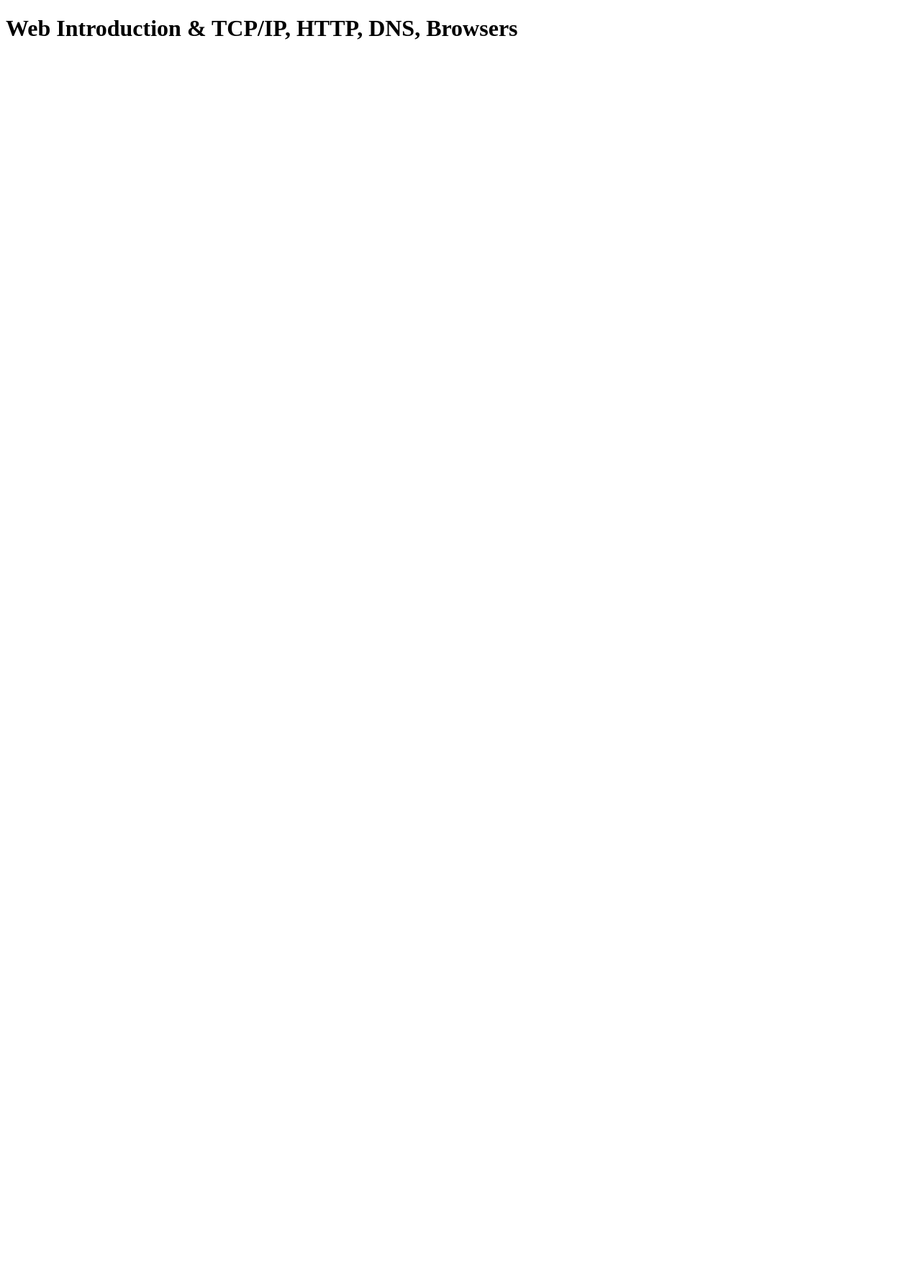
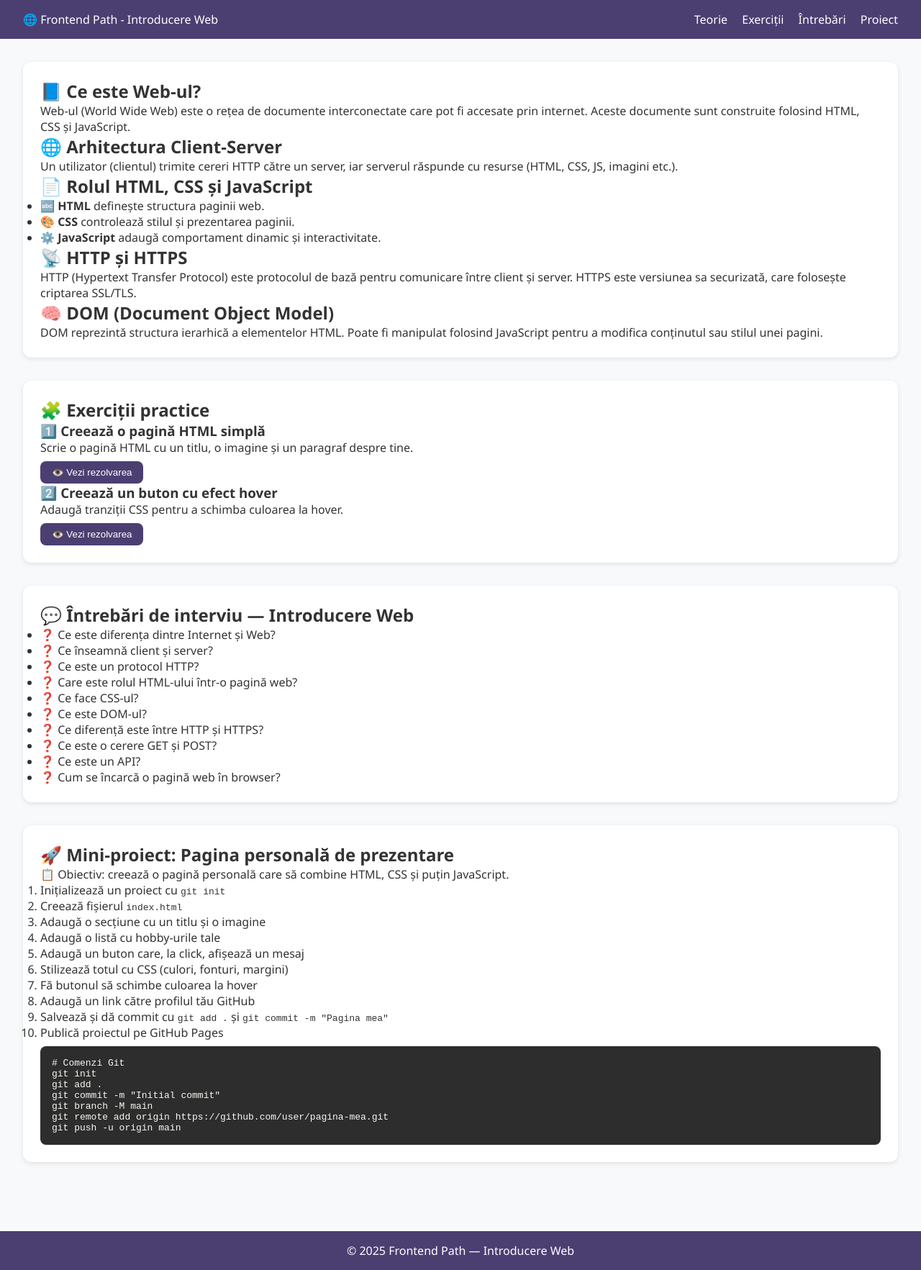
Before and after one commit to alingrig87/frontend-course, a plain HTML site: page 02_web_introduction/index.html in a window 1280 px wide. Shown: the whole page at 72% size. Before the commit the page ends 800 px from the top, so only its background shows below. Drawn offline with Linux system fonts and the light colour scheme.

Commit message:
Add initial HTML structure, CSS styles, and JavaScript functionality for web introduction

```diff
--- a/02_web_introduction/app.js
+++ b/02_web_introduction/app.js
@@ -1,2 +1,7 @@
 // Web Introduction & TCP/IP, HTTP, DNS, Browsers - app.js (gol, folosește pentru exerciții)
 console.log("Chapter: Web Introduction & TCP/IP, HTTP, DNS, Browsers");
+
+function toggleAnswer(id) {
+  const el = document.getElementById(id);
+  el.classList.toggle('hidden');
+}
--- a/02_web_introduction/index.html
+++ b/02_web_introduction/index.html
@@ -1,13 +1,130 @@
-<!doctype html>
+<!DOCTYPE html>
 <html lang="ro">
 <head>
-  <meta charset="utf-8">
-  <meta name="viewport" content="width=device-width,initial-scale=1">
-  <title>Web Introduction & TCP/IP, HTTP, DNS, Browsers</title>
+  <meta charset="UTF-8">
+  <meta name="viewport" content="width=device-width, initial-scale=1.0">
+  <title>Introducere în Web</title>
   <link rel="stylesheet" href="style.css">
 </head>
 <body>
-  <h1>Web Introduction & TCP/IP, HTTP, DNS, Browsers</h1>
-  <script src="app.js" defer></script>
+  <header class="main-header">
+    <div class="logo">🌐 Frontend Path - Introducere Web</div>
+    <nav class="nav">
+      <a href="#theorie">Teorie</a>
+      <a href="#exercitii">Exerciții</a>
+      <a href="#interviu">Întrebări</a>
+      <a href="#proiect">Proiect</a>
+    </nav>
+  </header>
+
+  <main class="content">
+    <section id="theorie" class="card">
+      <h1>📘 Ce este Web-ul?</h1>
+      <p>Web-ul (World Wide Web) este o rețea de documente interconectate care pot fi accesate prin internet. Aceste documente sunt construite folosind HTML, CSS și JavaScript.</p>
+
+      <h2>🌐 Arhitectura Client-Server</h2>
+      <p>Un utilizator (clientul) trimite cereri HTTP către un server, iar serverul răspunde cu resurse (HTML, CSS, JS, imagini etc.).</p>
+
+      <h2>📄 Rolul HTML, CSS și JavaScript</h2>
+      <ul>
+        <li>🔤 <b>HTML</b> definește structura paginii web.</li>
+        <li>🎨 <b>CSS</b> controlează stilul și prezentarea paginii.</li>
+        <li>⚙️ <b>JavaScript</b> adaugă comportament dinamic și interactivitate.</li>
+      </ul>
+
+      <h2>📡 HTTP și HTTPS</h2>
+      <p>HTTP (Hypertext Transfer Protocol) este protocolul de bază pentru comunicare între client și server. HTTPS este versiunea sa securizată, care folosește criptarea SSL/TLS.</p>
+
+      <h2>🧠 DOM (Document Object Model)</h2>
+      <p>DOM reprezintă structura ierarhică a elementelor HTML. Poate fi manipulat folosind JavaScript pentru a modifica conținutul sau stilul unei pagini.</p>
+    </section>
+
+    <section id="exercitii" class="card">
+      <h2>🧩 Exerciții practice</h2>
+
+      <div class="exercise">
+        <h3>1️⃣ Creează o pagină HTML simplă</h3>
+        <p>Scrie o pagină HTML cu un titlu, o imagine și un paragraf despre tine.</p>
+        <button class="eye-btn" onclick="toggleAnswer('ans1')">👁️ Vezi rezolvarea</button>
+        <div id="ans1" class="answer hidden">
+          <pre><code>&lt;!DOCTYPE html&gt;
+&lt;html&gt;
+&lt;head&gt;
+  &lt;title&gt;Despre mine&lt;/title&gt;
+&lt;/head&gt;
+&lt;body&gt;
+  &lt;h1&gt;Salut, sunt Alex!&lt;/h1&gt;
+  &lt;img src="poza.jpg" alt="eu" /&gt;
+  &lt;p&gt;Îmi place programarea și web designul.&lt;/p&gt;
+&lt;/body&gt;
+&lt;/html&gt;</code></pre>
+        </div>
+      </div>
+
+      <div class="exercise">
+        <h3>2️⃣ Creează un buton cu efect hover</h3>
+        <p>Adaugă tranziții CSS pentru a schimba culoarea la hover.</p>
+        <button class="eye-btn" onclick="toggleAnswer('ans2')">👁️ Vezi rezolvarea</button>
+        <div id="ans2" class="answer hidden">
+          <pre><code>.btn {
+  background-color: #4b3f72;
+  color: white;
+  padding: 10px 20px;
+  border-radius: 8px;
+  transition: background 0.3s;
+}
+.btn:hover {
+  background-color: #7b1fa2;
+}</code></pre>
+        </div>
+      </div>
+    </section>
+
+    <section id="interviu" class="card">
+      <h2>💬 Întrebări de interviu — Introducere Web</h2>
+      <ul>
+        <li>❓ Ce este diferența dintre Internet și Web?</li>
+        <li>❓ Ce înseamnă client și server?</li>
+        <li>❓ Ce este un protocol HTTP?</li>
+        <li>❓ Care este rolul HTML-ului într-o pagină web?</li>
+        <li>❓ Ce face CSS-ul?</li>
+        <li>❓ Ce este DOM-ul?</li>
+        <li>❓ Ce diferență este între HTTP și HTTPS?</li>
+        <li>❓ Ce este o cerere GET și POST?</li>
+        <li>❓ Ce este un API?</li>
+        <li>❓ Cum se încarcă o pagină web în browser?</li>
+      </ul>
+    </section>
+
+    <section id="proiect" class="card">
+      <h2>🚀 Mini-proiect: Pagina personală de prezentare</h2>
+      <p>📋 Obiectiv: creează o pagină personală care să combine HTML, CSS și puțin JavaScript.</p>
+      <ol>
+        <li>Inițializează un proiect cu <code>git init</code></li>
+        <li>Creează fișierul <code>index.html</code></li>
+        <li>Adaugă o secțiune cu un titlu și o imagine</li>
+        <li>Adaugă o listă cu hobby-urile tale</li>
+        <li>Adaugă un buton care, la click, afișează un mesaj</li>
+        <li>Stilizează totul cu CSS (culori, fonturi, margini)</li>
+        <li>Fă butonul să schimbe culoarea la hover</li>
+        <li>Adaugă un link către profilul tău GitHub</li>
+        <li>Salvează și dă commit cu <code>git add .</code> și <code>git commit -m "Pagina mea"</code></li>
+        <li>Publică proiectul pe GitHub Pages</li>
+      </ol>
+      <pre><code># Comenzi Git
+git init
+git add .
+git commit -m "Initial commit"
+git branch -M main
+git remote add origin https://github.com/user/pagina-mea.git
+git push -u origin main</code></pre>
+    </section>
+  </main>
+
+  <footer class="footer">
+    <p>© 2025 Frontend Path — Introducere Web</p>
+  </footer>
+
+  <script src="app.js"></script>
 </body>
 </html>
--- a/02_web_introduction/style.css
+++ b/02_web_introduction/style.css
@@ -1 +1,59 @@
 /* Web Introduction & TCP/IP, HTTP, DNS, Browsers - style.css (gol, folosește pentru exerciții) */
+
+/* Stil principal — bazat pe exemplul oferit */
+* { margin: 0; padding: 0; box-sizing: border-box; }
+body {
+  font-family: 'Segoe UI', Tahoma, sans-serif;
+  background: #f8f9fb;
+  color: #333;
+}
+.main-header {
+  background: #4b3f72;
+  color: white;
+  padding: 1rem 2rem;
+  display: flex;
+  justify-content: space-between;
+  align-items: center;
+}
+.nav a {
+  color: white;
+  margin-left: 1rem;
+  text-decoration: none;
+}
+.nav a:hover { text-decoration: underline; }
+.content {
+  padding: 2rem;
+}
+.card {
+  background: white;
+  border-radius: 12px;
+  padding: 1.5rem;
+  box-shadow: 0 2px 6px rgba(0,0,0,0.1);
+  margin-bottom: 2rem;
+}
+.eye-btn {
+  background: #4b3f72;
+  color: white;
+  border: none;
+  padding: 0.5rem 1rem;
+  border-radius: 8px;
+  cursor: pointer;
+  margin-top: 0.5rem;
+}
+.eye-btn:hover { background: #7b1fa2; }
+.answer.hidden { display: none; }
+pre {
+  background: #2d2d2d;
+  color: #f8f8f2;
+  padding: 1rem;
+  border-radius: 8px;
+  overflow-x: auto;
+  margin-top: 0.5rem;
+}
+.footer {
+  background: #4b3f72;
+  color: white;
+  text-align: center;
+  padding: 1rem;
+  margin-top: 2rem;
+}
```
